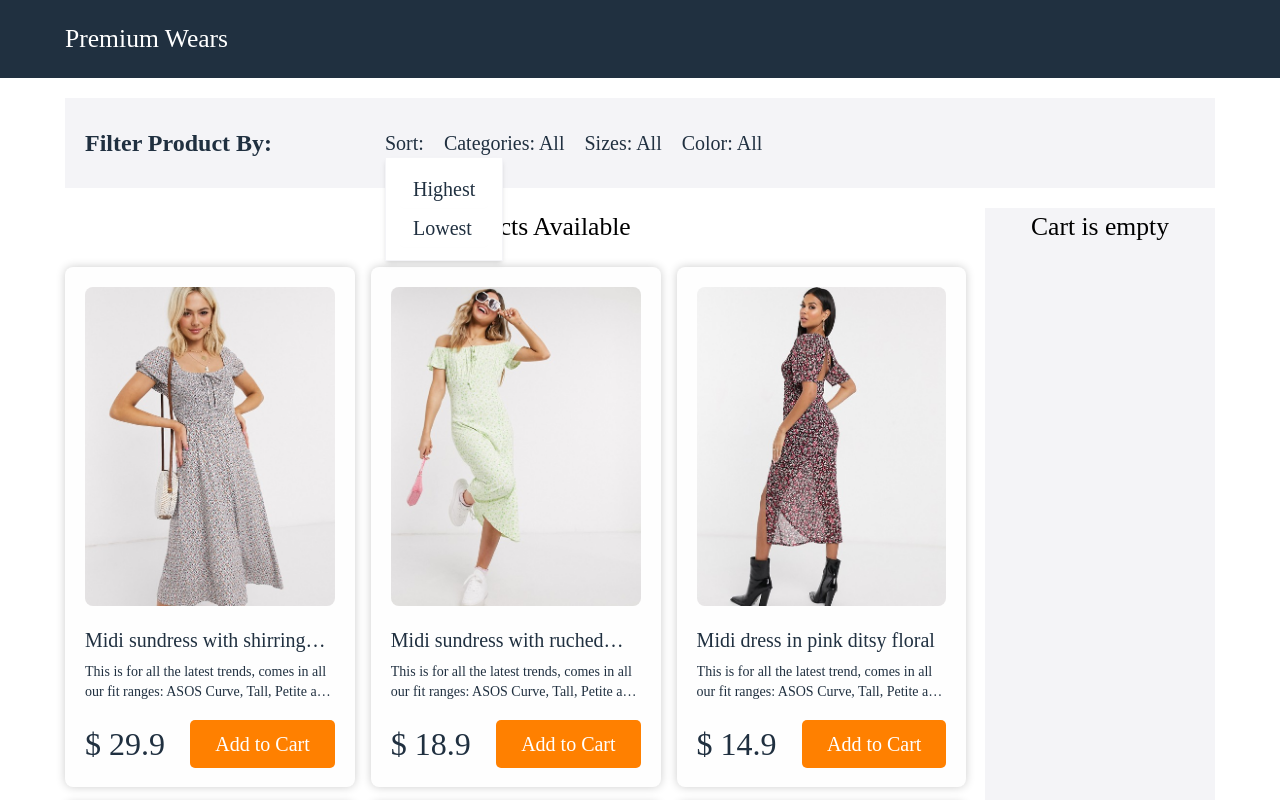
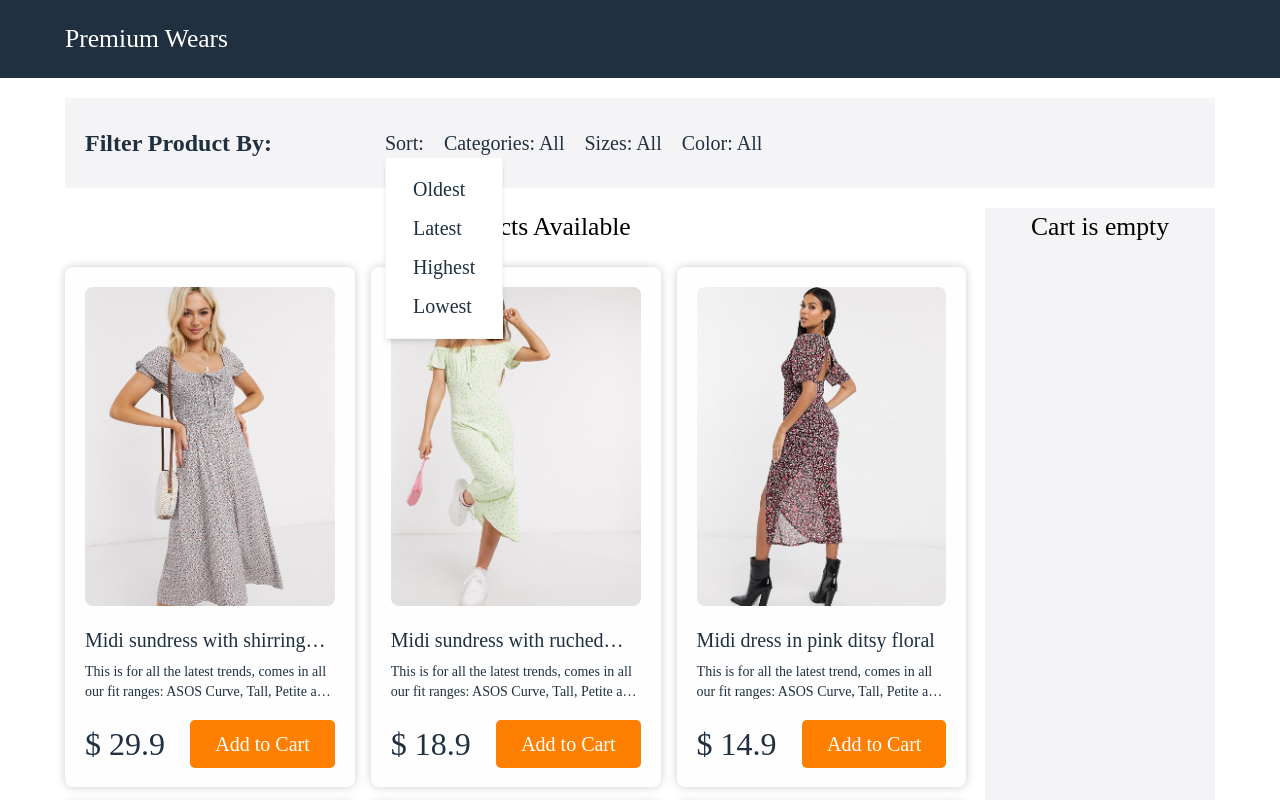
Before and after one commit to presh-codlin/React_shopping_cart, a React (Vite) app: page / in a window 1280 px wide. Both pictures are taken after a click on the button "Sort:". Shown: the top 800 px of the page. Built offline with nearby package versions, Linux system fonts and the light colour scheme.

Commit message:
added oldest option to sort function

```diff
--- a/src/components/FilterComponent.jsx
+++ b/src/components/FilterComponent.jsx
@@ -59,9 +59,10 @@ function FilterComponent({ productData, size, onSizeFilterChange, category, onCa
   const handleSortFilter = (selectedSort) => {
     setSortOpen(false);
     const sortedProducts = [...productSort].slice().sort((a, b) => (
-      selectedSort === "Highest" ?  ((a.price < b.price) ? 1 : -1) :
-      selectedSort === "Lowest" ?  ((a.price > b.price) ? 1 : -1) :
-      ((a.price < b.price) ? 1 : -1)
+      selectedSort === "Highest" ? ((a.price < b.price) ? 1 : -1) :
+      selectedSort === "Lowest" ? ((a.price > b.price) ? 1 : -1) :
+      selectedSort === "Latest" ? ((a._id < b._id) ? 1 : -1) :
+      ((a._id > b._id) ? 1 : -1)
     ));
     onSortFilterChange(sortedProducts, selectedSort);
   }
@@ -74,6 +75,12 @@ function FilterComponent({ productData, size, onSizeFilterChange, category, onCa
           <button className="text-blue-500 text-xl" onClick={()=>handleSortDropdown()}>Sort: {sort}</button>
           {sortOpen ? (
             <ul className="absolute top-[100%] left-0 bg-white-50 shadow-md border-[1px] border-white-100 z-900 px-3 py-3">
+              <li className="list-none px-[15px] py-[5px] hover:bg-[#d6d3d3] rounded-[8px] duration-[.7s] border-b-[1px] border-white-150">
+                <button className="text-blue-500 text-xl w-[100%] text-left" onClick={()=>handleSortFilter("Oldest")}>Oldest</button>
+              </li>
+              <li className="list-none px-[15px] py-[5px] hover:bg-[#d6d3d3] rounded-[8px] duration-[.7s] border-b-[1px] border-white-150">
+                <button className="text-blue-500 text-xl w-[100%] text-left" onClick={()=>handleSortFilter("Latest")}>Latest</button>
+              </li>
               <li className="list-none px-[15px] py-[5px] hover:bg-[#d6d3d3] rounded-[8px] duration-[.7s] border-b-[1px] border-white-150">
                 <button className="text-blue-500 text-xl w-[100%] text-left" onClick={()=>handleSortFilter("Highest")}>Highest</button>
               </li>
```
